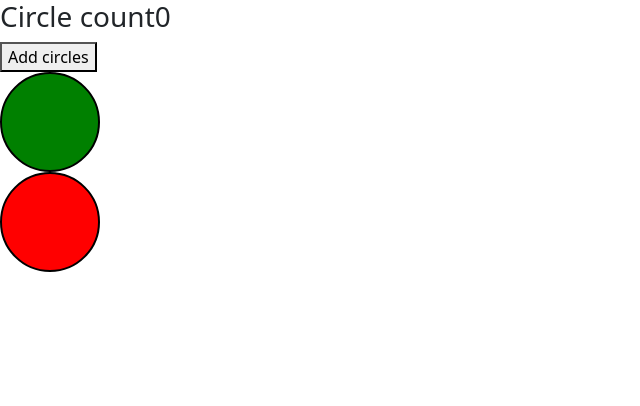
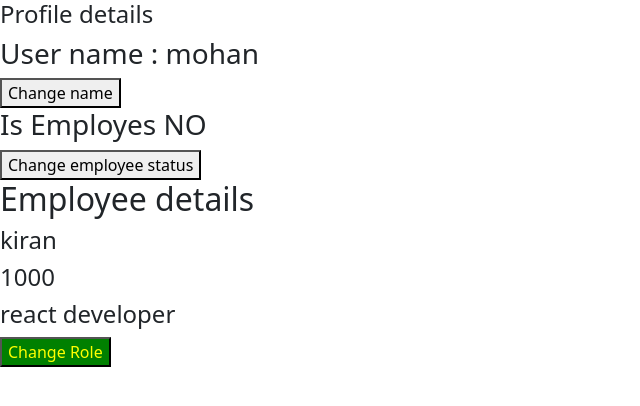
Before and after one commit to Jagadeeshsetti/ReactApp, a React (Create React App) app: page / in a window 1280 px wide. Shown: the top 406 px of the page, without its empty margins (0-640 px from the left). Built offline with nearby package versions, Linux system fonts and the light colour scheme.

Commit message:
react hooks and hook rules

```diff
--- a/src/App.js
+++ b/src/App.js
@@ -9,6 +9,7 @@ import YoutubeButton from "./components/youtubeButton/youtubeButton.js";
 import ProductListing from "./components/productListing/productListing.js";
 import UnmountingPhase from "./components/unmounting/parent.js";
 import CircleGenerator from "./components/circleGenerate/circle-generator.js";
+import ProfileComponent from "./components/profile/profile.js";
 
 
 
@@ -35,7 +36,7 @@ function App(){
 
    return(
     <>
-<CircleGenerator />
+<ProfileComponent />
     </>
    );
 }
--- a/src/components/button/button.js
+++ b/src/components/button/button.js
@@ -2,9 +2,9 @@ const ButtonComponent = (prop)=>{
 
   console.log(prop)
 
-  const {text,textColor="yellow"}=prop
+  const {text,textColor="yellow", onSmash}=prop
     return(
-     <button style={{color: textColor ,backgroundColor: "green" }}>{text}</button>
+     <button style={{color: textColor ,backgroundColor: "green" }}  onClick={onSmash}>{text}</button>
     )
 }
 export default ButtonComponent
--- /dev/null
+++ b/src/components/profile/counter.js
@@ -0,0 +1,62 @@
+import { useState } from "react";
+import ButtonComponent from "../button/button";
+
+
+const Counter = () =>{
+    const [count, setCount] = useState(0)
+
+
+    const countHandler = (action,value = 1) => {
+        switch(action){
+            case "INCREMENT":
+                setCount(count + value)
+                break;
+            case "DECREMENT":
+            if (count > 0){
+                        setCount(count - value)
+                    }else{
+                        alert("count is already zero")
+                    }
+                    break;
+
+            case "RESET":
+                setCount(0);
+                default :
+                    break;
+
+        }
+    }
+
+
+    return (
+        <>
+        <h5>Counter app</h5>
+        <h3>Current count value {count}</h3>
+
+        <ButtonComponent
+           text="Increment"
+           onSmash={()=> countHandler("INCREMENT", 10)}
+           />
+
+        <ButtonComponent
+           text="Decrement"
+           onSmash={()=> countHandler("DECREMENT", 10)}
+           />
+
+        <ButtonComponent
+           text="Reset"
+           onSmash={()=> countHandler("RESET")}
+           />
+
+
+
+        {/* <button  onClick={()=> countHandler("INCREMENT", 10)}>Increment</button>
+        <button  onClick={()=> countHandler("DECREMENT", 10)}>Decrement</button>
+        <button  onClick={()=> countHandler("RESET")}>Reset</button> */}
+        </>
+    )
+}
+export default Counter;
+
+
+// state lifting : same state , we can control from the parent component and from child components . to keep in sync
--- /dev/null
+++ b/src/components/profile/profile.js
@@ -0,0 +1,60 @@
+import { useState } from "react";
+import Counter from "./counter";
+import ButtonComponent from "../button/button";
+
+const ProfileComponent = () =>{
+    const [name, setName] = useState("mohan");
+    const [isEmployed, setIsEmployed] = useState(false);
+
+    const [employee, setEmployee] = useState({
+        name:"kiran",
+        salary:1000,
+        designation:"react developer"
+    })
+
+    const incrementPercentage = 50;
+
+    const percentageCal = (value, percentage) => {
+        return value + value * (percentage / 100);
+    }
+
+    const changeName=()=>{
+        // name = "ram";
+        setName("ram");
+    }
+
+    const changeIsEmployed=()=>{
+        // name = "ram";
+        setIsEmployed(!isEmployed);
+    };
+
+    const changeRole=()=>{
+        setEmployee({
+            ...employee,
+            designation: "Angular developer",
+            salary: percentageCal(employee.salary, incrementPercentage),
+        })
+
+    }
+
+    return (
+        <>
+        <h4>Profile details</h4>
+        <h3>User name : {name}</h3>
+        <button  onClick={changeName}>Change name</button>
+        <h3>Is Employes {isEmployed ? "YES" : "NO"}</h3>
+        <button  onClick={changeIsEmployed}>Change employee status</button>
+       {isEmployed && <Counter />}
+       <div>
+        <h2>Employee details</h2>
+        <h4>{employee.name}</h4>
+        <h4>{employee.salary}</h4>
+        <h4>{employee.designation}</h4>
+        <ButtonComponent  text="Change Role" onSmash={changeRole}  />
+       </div>
+
+        </>
+    )
+}
+
+export default ProfileComponent;
```
